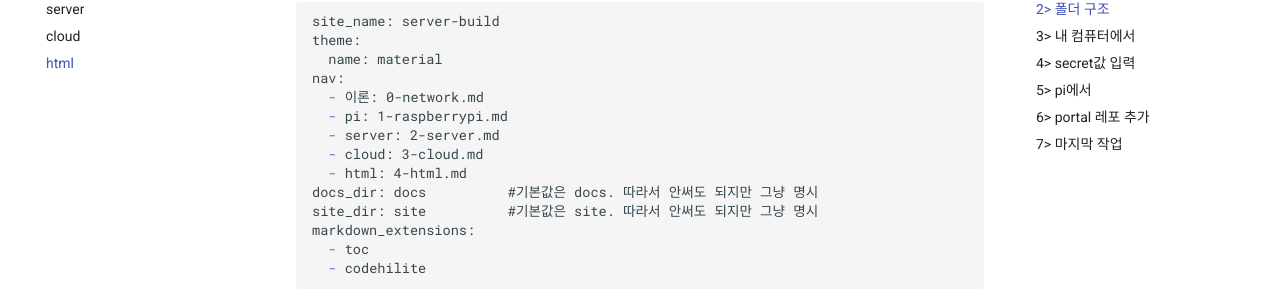
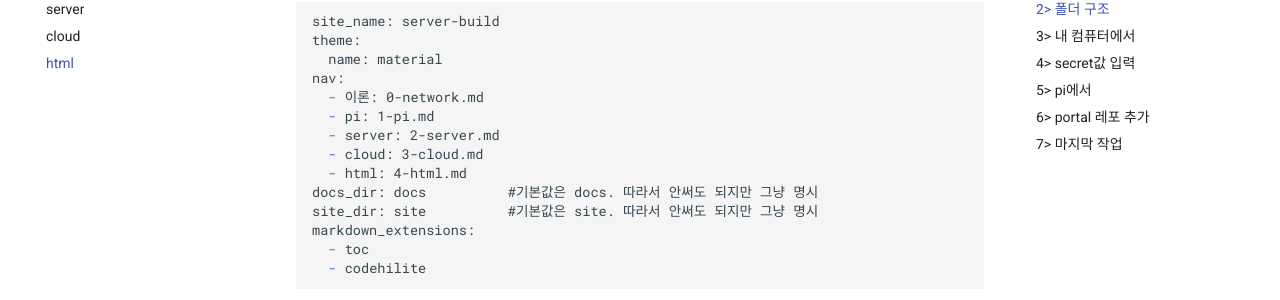
Before and after one commit to kkongnyang2/server-build, an MkDocs documentation site: the page built from docs/4-html.md, in a window 1280 px wide and 900 px high, scrolled down 360 px. Shown: the part 153-453 px from the top of the window. Built offline with MkDocs 1.6.1 and Material for MkDocs 9.7.7, drawn with Linux system fonts in a browser that asks for light colours.

Commit message:
2025.06.17.22.05

```diff
--- a/docs/4-html.md
+++ b/docs/4-html.md
@@ -22,7 +22,7 @@
   name: material
 nav:
   - 이론: 0-network.md
-  - pi: 1-raspberrypi.md
+  - pi: 1-pi.md
   - server: 2-server.md
   - cloud: 3-cloud.md
   - html: 4-html.md
--- a/mkdocs.yml
+++ b/mkdocs.yml
@@ -3,7 +3,7 @@
   name: material
 nav:
   - 이론: 0-network.md
-  - pi: 1-raspberrypi.md
+  - pi: 1-pi.md
   - server: 2-server.md
   - cloud: 3-cloud.md
   - html: 4-html.md
```
